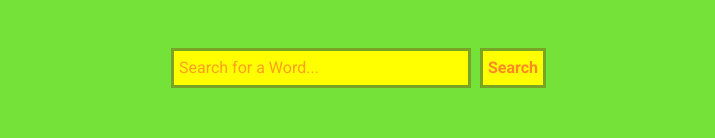
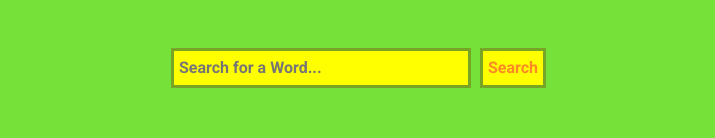
Before and after one commit to noam-ackerman/dictionary-react, a React (Create React App) app: page / in a window 1280 px wide. Shown: the part 151-289 px from the top of the page, without its empty margins (284-999 px from the left). Built offline with nearby package versions, Linux system fonts and the light colour scheme.

Commit message:
trying to fix input place holder display after deployment

```diff
--- a/src/Dictionary.css
+++ b/src/Dictionary.css
@@ -10,11 +10,7 @@ form {
        font-weight: 700;
 }
 
-.word-input::placeholder {
-    color:#FE8924;
- opacity: 80%;
- font-weight: normal;
-}
+
 
 .search-button {
         background: yellow;
```
